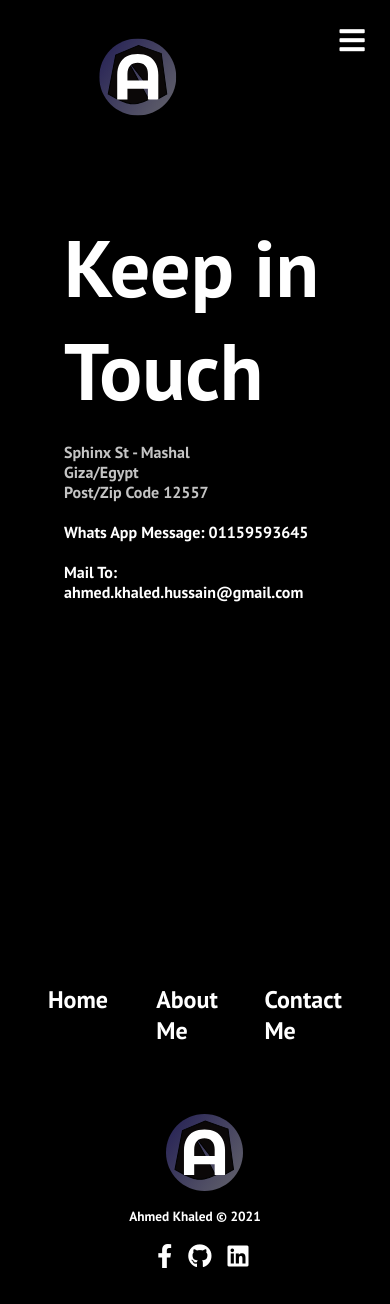
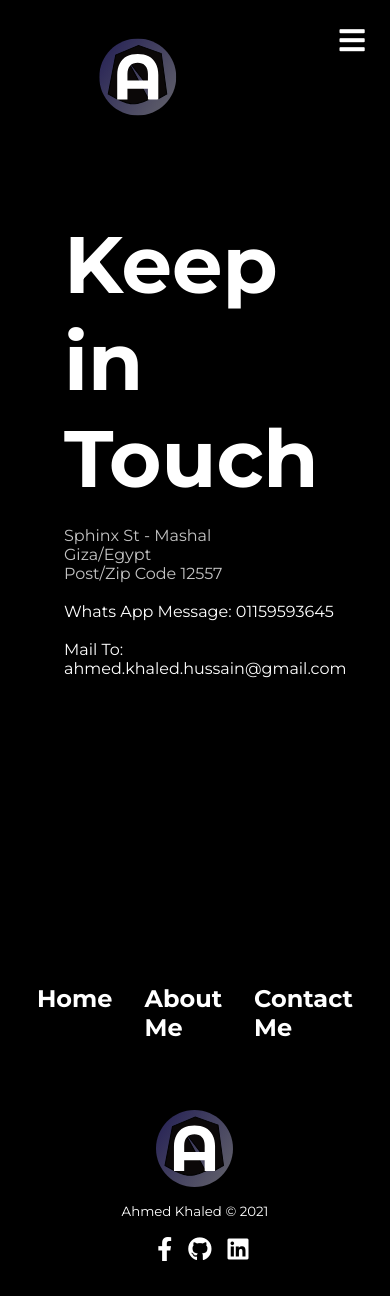
Before and after one commit to ahmedkhaledwafi/ahmed-s-portfilo, a React (Create React App) app: page /contact-me in a window 390 px wide. Built offline with nearby package versions, Linux system fonts and the light colour scheme.

Commit message:
fix: Optimze responsivality at about me page and footer

```diff
--- a/src/App.css
+++ b/src/App.css
@@ -2,5 +2,8 @@
     box-sizing: border-box;
     margin: 0;
     padding: 0;
+  }
+
+  body {
     font-family: 'PT Sans', sans-serif;
   }
--- a/src/components/Footer.css
+++ b/src/components/Footer.css
@@ -104,4 +104,8 @@
     .website-rights {
       margin-left: 0;
     }
+
+    .social-logo {
+      margin-left: 0;
+    }
   }
--- a/src/components/pages/AboutMe.css
+++ b/src/components/pages/AboutMe.css
@@ -224,6 +224,10 @@
         margin-left: 5;
     }
 
+    .about-me--contact-me-head {
+        display: block;
+    }
+
 }
 
 @media only screen and (max-width: 680px) {
@@ -245,10 +249,6 @@
         margin: 0;
     }
 
-    .about-me--contact-me-head {
-        display: block;
-    }
-
     .skills-text ul {
         list-style-type: none;
         padding-left: 0;
```
